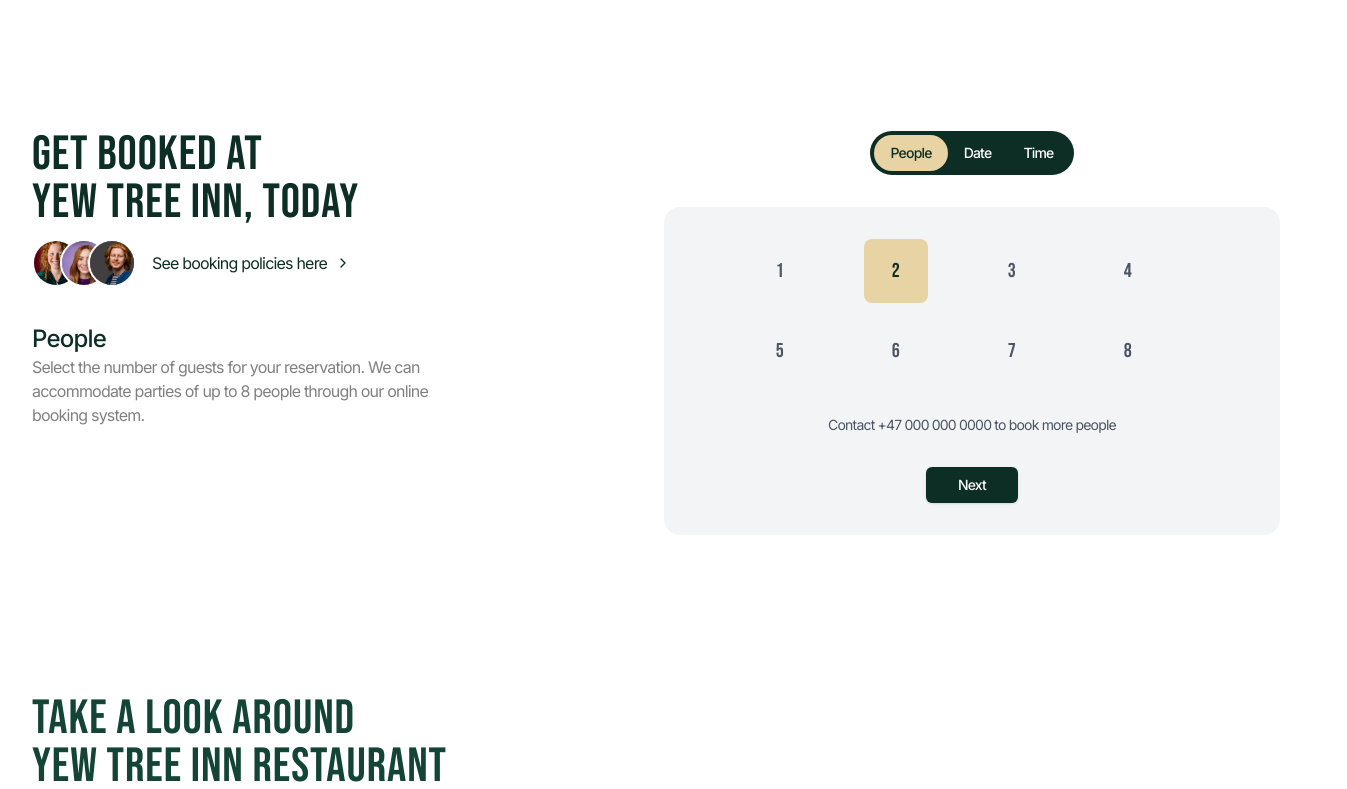
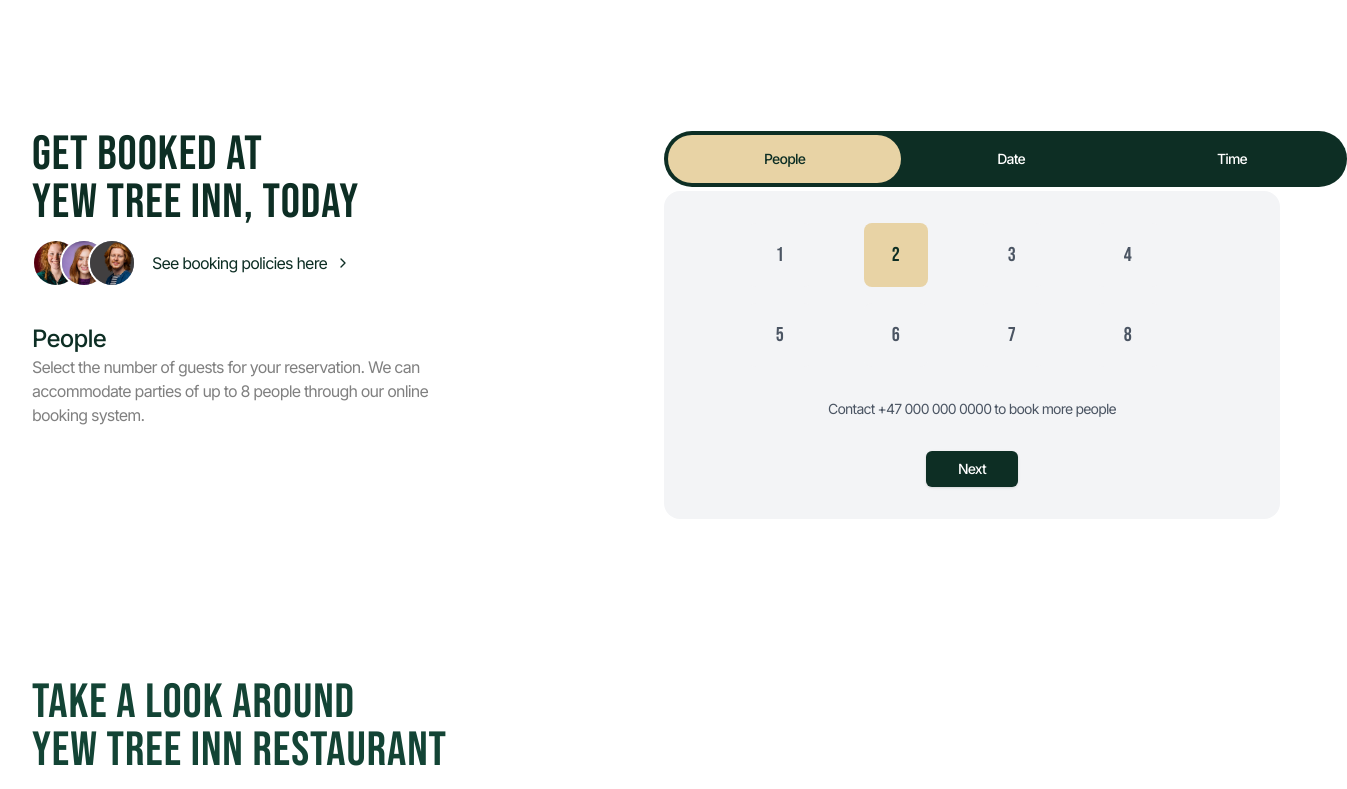
Before and after one commit to grandmasterkd/yewtreeinn-home, a Next.js app: page / in a window 1280 px wide. Shown: the part 2383-3172 px from the top of the page, 1347 px wide, since content can reach past the window. Built offline with nearby package versions, Linux system fonts and the light colour scheme; grey boxes are pictures that could not be loaded.

Commit message:
testing dev deployment

```diff
--- a/app/layout.tsx
+++ b/app/layout.tsx
@@ -2,6 +2,7 @@
 import type { Metadata } from "next"
 import { Inter, Bebas_Neue } from "next/font/google"
 import "./globals.css"
+import { Analytics } from '@vercel/analytics/next';
 
 const inter = Inter({
   subsets: ["latin"],
@@ -32,7 +33,7 @@
 }) {
   return (
     <html lang="en" className={`${inter.variable} ${bebasNeue.variable}`}>
-      <body className="antialiased">{children}</body>
+      <body className="antialiased">{children}  <Analytics /> </body>
     </html>
   )
 }
--- a/components/sections/Bookings.tsx
+++ b/components/sections/Bookings.tsx
@@ -139,11 +139,11 @@
 
           {/* Right Column - Booking Interface */}
           <div className={`${isVisible ? "animate-fade-in-up animate-delay-200" : "opacity-0"}`}>
-            <div className="flex items-center justify-center mb-8">
-              <div className="bg-[#0d2e24] rounded-full flex items-center p-1">
+            <div className="w-fit flex items-center justify-center mb-1">
+              <div className="w-full bg-[#0d2e24] rounded-full flex justify-between items-center h-14 px-1">
                 <button
                   onClick={() => setCurrentStep(1)}
-                  className={`px-4 py-2 rounded-full text-sm font-medium transition-all ${
+                  className={`px-24 h-12 rounded-full text-sm font-medium transition-all ${
                     currentStep === 1 ? "bg-[#e8d3a5] text-[#0d2e24]" : "text-white hover:bg-[#134435]"
                   }`}
                 >
@@ -151,7 +151,7 @@
                 </button>
                 <button
                   onClick={() => setCurrentStep(2)}
-                  className={`px-4 py-2 rounded-full text-sm font-medium transition-all ${
+                  className={`px-24 h-12 rounded-full text-sm font-medium transition-all ${
                     currentStep === 2 ? "bg-[#e8d3a5] text-[#0d2e24]" : "text-white hover:bg-[#134435]"
                   }`}
                 >
@@ -159,7 +159,7 @@
                 </button>
                 <button
                   onClick={() => setCurrentStep(3)}
-                  className={`px-4 py-2 rounded-full text-sm font-medium transition-all ${
+                  className={`px-24 h-12 rounded-full text-sm font-medium transition-all ${
                     currentStep === 3 ? "bg-[#e8d3a5] text-[#0d2e24]" : "text-white hover:bg-[#134435]"
                   }`}
                 >
@@ -170,7 +170,7 @@
 
             {/* Step 1: People Selection */}
             {currentStep === 1 && (
-              <div className="bg-gray-100 rounded-2xl p-8 text-center">
+              <div className="w-full bg-gray-100 rounded-2xl p-8 text-center">
                 <div className="grid grid-cols-4 gap-4 max-w-md mx-auto mb-8">
                   {[1, 2, 3, 4, 5, 6, 7, 8].map((num) => (
                     <button
```
